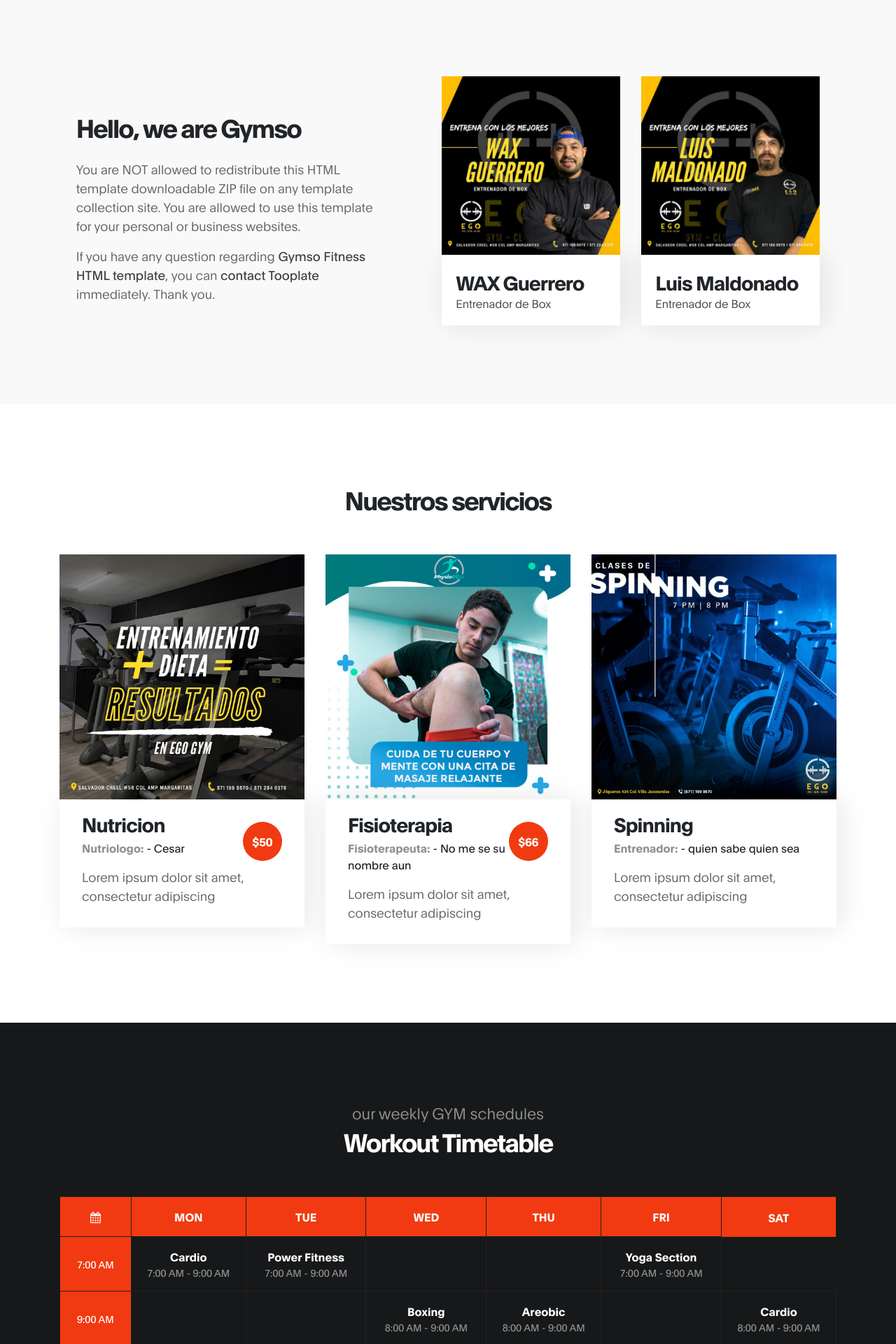
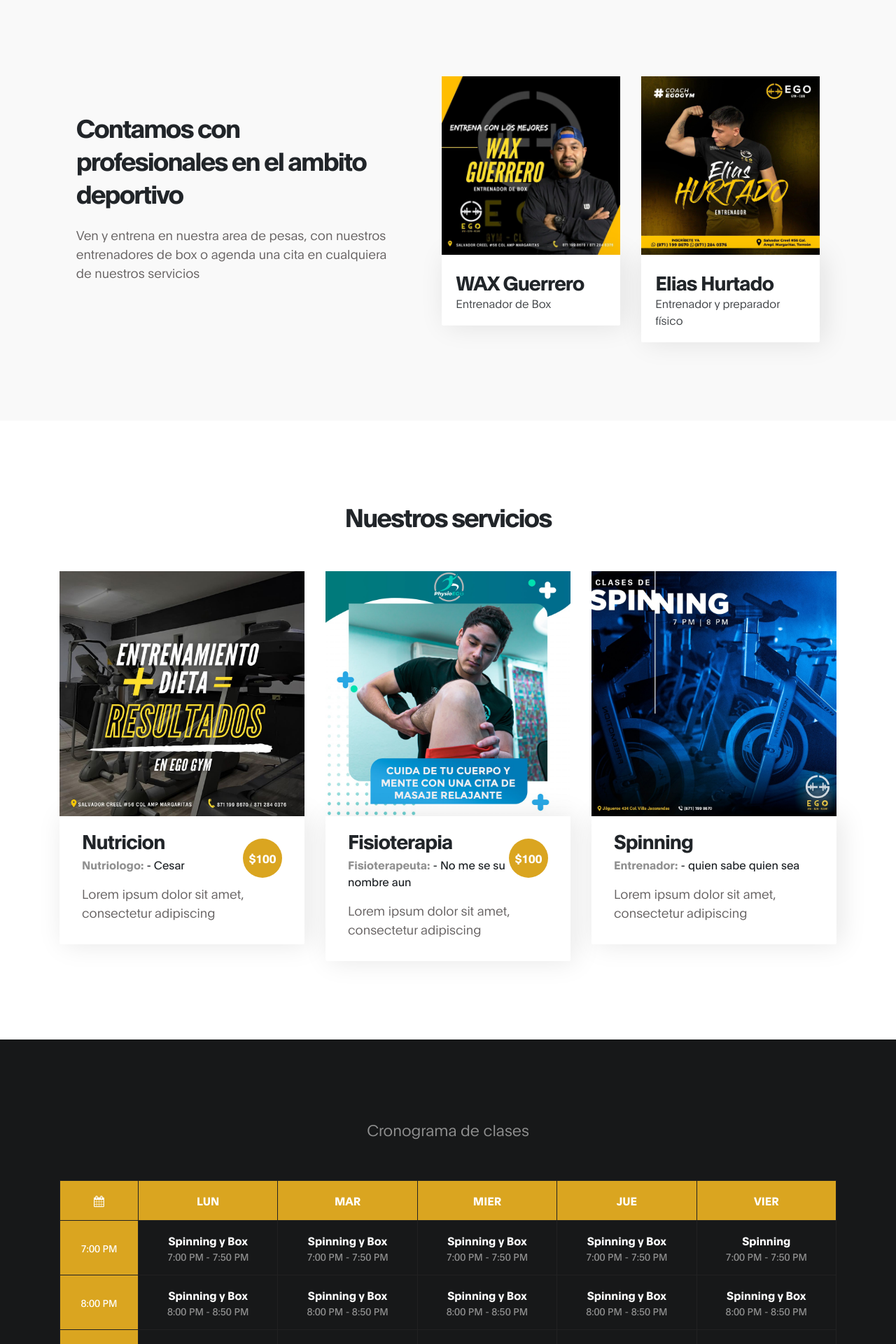
Before and after one commit to ReneArteaga22/EGOGYM, a PHP site: page / in a window 1280 px wide. Shown: the part 1280-3200 px from the top of the page at 70% size. Run offline with PHP 8.4, Linux system fonts and the light colour scheme; some libraries are stand-ins or nearby versions.

Commit message:
Nuevo index

```diff
--- a/EGOGYM2/css/egogym.css
+++ b/EGOGYM2/css/egogym.css
@@ -33,7 +33,7 @@
     --white-color:          #ffffff;
     --dark-color:           #171819;
     --about-bg-color:       #f9f9f9;
-
+    --egogym-yellow: goldenrod;
     --gray-color:           #909090;
     --link-color:           #404040;
     --p-color:              #666262;
@@ -390,7 +390,7 @@
   }
 
   .class-price {
-    background: var(--primary-color);
+    background: var(--egogym-yellow);
     border-radius: var(--border-radius-large);
     color: var(--white-color);
     font-weight: var(--font-weight-bold);
@@ -446,7 +446,7 @@
 
   .table .thead-light th,
   .schedule-table tr td:first-child {
-    background: var(--primary-color);
+    background: var(--egogym-yellow);
     border: 1px solid #212122;
     color: var(--white-color);
   }
--- a/EGOGYM2/index.html
+++ b/EGOGYM2/index.html
@@ -67,11 +67,6 @@
                     </li>
                 </ul>
 
-                <ul class="social-icon ml-lg-3">
-                    <li><a href="https://fb.com/tooplate" class="fa fa-facebook"></a></li>
-                    <li><a href="#" class="fa fa-twitter"></a></li>
-                    <li><a href="#" class="fa fa-instagram"></a></li>
-                </ul>
             </div>
 
         </div>
@@ -116,24 +111,24 @@
 
                     <p data-aos="fade-up" data-aos-delay="200">Conviertete en miembro de nuestro gimnasio y accede a los diferentes <a href="#serv">SERVICIOS </a>con los que contamos. Entrena ahora y eleva tu EGO.</p>
 
-                    <a href="#" class="btn custom-btn bg-color mt-3" data-aos="fade-up" data-aos-delay="300" data-toggle="modal" data-target="#membershipForm">Become a member today</a>
+                    <a href="#" class="btn custom-btn bg-color mt-3" data-aos="fade-up" data-aos-delay="300" data-toggle="modal" data-target="#registro">Registrate ahora</a>
                 </div>
 
                 <div class="mr-lg-auto mt-3 col-lg-4 col-md-6 col-12">
                      <div class="about-working-hours">
                           <div>
 
-                                <h2 class="mb-4 text-white" data-aos="fade-up" data-aos-delay="500">Working hours</h2>
+                                <h2 class="mb-4 text-white" data-aos="fade-up" data-aos-delay="500">Horarios del Gym</h2>
 
-                               <strong class="d-block" data-aos="fade-up" data-aos-delay="600">Sunday : Closed</strong>
+                               <strong class="d-block" data-aos="fade-up" data-aos-delay="600">Domingos : Cerrado</strong>
 
-                               <strong class="mt-3 d-block" data-aos="fade-up" data-aos-delay="700">Monday - Friday</strong>
+                               <strong class="mt-3 d-block" data-aos="fade-up" data-aos-delay="700">Lunes - Viernes</strong>
 
-                                <p data-aos="fade-up" data-aos-delay="800">7:00 AM - 10:00 PM</p>
+                                <p data-aos="fade-up" data-aos-delay="800">6:00 AM - 11:00 PM</p>
 
-                                <strong class="mt-3 d-block" data-aos="fade-up" data-aos-delay="700">Saturday</strong>
+                                <strong class="mt-3 d-block" data-aos="fade-up" data-aos-delay="700">Sabados</strong>
 
-                                <p data-aos="fade-up" data-aos-delay="800">6:00 AM - 4:00 PM</p>
+                                <p data-aos="fade-up" data-aos-delay="800">6:00 AM - 3:00 PM</p>
                                </div>
                           </div>
                      </div>
@@ -150,11 +145,11 @@
                     <div class="row">
 
                             <div class="mt-lg-5 mb-lg-0 mb-4 col-lg-5 col-md-10 mx-auto col-12">
-                                <h2 class="mb-4" data-aos="fade-up" data-aos-delay="300">Hello, we are Gymso</h2>
+                                <h2 class="mb-4" data-aos="fade-up" data-aos-delay="300">Contamos con profesionales en el ambito deportivo</h2>
 
-                                <p data-aos="fade-up" data-aos-delay="400">You are NOT allowed to redistribute this HTML template downloadable ZIP file on any template collection site. You are allowed to use this template for your personal or business websites.</p>
+                                <p data-aos="fade-up" data-aos-delay="400">Ven y entrena en nuestra area de pesas, con nuestros entrenadores de box o agenda una cita en cualquiera de nuestros servicios<p>
 
-                                <p data-aos="fade-up" data-aos-delay="500">If you have any question regarding <a rel="nofollow" href="https://www.tooplate.com/view/2119-gymso-fitness" target="_parent">Gymso Fitness HTML template</a>, you can <a rel="nofollow" href="https://www.tooplate.com/contact" target="_parent">contact Tooplate</a> immediately. Thank you.</p>
+
 
                             </div>
 
@@ -174,12 +169,12 @@
 
                             <div class="mr-lg-auto mt-5 mt-lg-0 mt-md-0 col-lg-3 col-md-6 col-12" data-aos="fade-up" data-aos-delay="800">
                                 <div class="team-thumb">
-                                    <img src="images/class/boxluis.jpg" class="img-fluid" alt="Trainer">
+                                    <img src="images/class/eliasego.jpg" class="img-fluid" alt="Trainer">
 
                                     <div class="team-info d-flex flex-column">
 
-                                        <h3>Luis Maldonado</h3>
-                                        <span>Entrenador de Box</span>
+                                        <h3>Elias Hurtado</h3>
+                                        <span>Entrenador y preparador físico</span>
 
 
                                     </div>
@@ -211,7 +206,7 @@
 
                                         <span><strong>Nutriologo:</strong> - Cesar</span>
 
-                                        <span class="class-price">$50</span>
+                                        <span class="class-price">$100</span>
 
                                         <p class="mt-3">Lorem ipsum dolor sit amet, consectetur adipiscing</p>
                                     </div>
@@ -227,7 +222,7 @@
 
                                         <span><strong>Fisioterapeuta:</strong> - No me se su nombre aun</span>
 
-                                        <span class="class-price">$66</span>
+                                        <span class="class-price">$100</span>
 
                                         <p class="mt-3">Lorem ipsum dolor sit amet, consectetur adipiscing</p>
                                     </div>
@@ -260,9 +255,9 @@
                     <div class="row">
 
                             <div class="col-lg-12 col-12 text-center">
-                                <h6 data-aos="fade-up">our weekly GYM schedules</h6>
+                                <h6 data-aos="fade-up">Cronograma de clases</h6>
 
-                                <h2 class="text-white" data-aos="fade-up" data-aos-delay="200">Workout Timetable</h2>
+                                <h2 class="text-white" data-aos="fade-up" data-aos-delay="200"></h2>
                              </div>
 
                              <div class="col-lg-12 py-5 col-md-12 col-12">
@@ -270,90 +265,110 @@
 
                                      <thead class="thead-light">
                                          <th><i class="fa fa-calendar"></i></th>
-                                         <th>Mon</th>
-                                         <th>Tue</th>
-                                         <th>Wed</th>
-                                         <th>Thu</th>
-                                         <th>Fri</th>
-                                         <th>Sat</th>
+                                         <th>Lun</th>
+                                         <th>Mar</th>
+                                         <th>Mier</th>
+                                         <th>Jue</th>
+                                         <th>Vier</th>
+
                                      </thead>
 
                                      <tbody>
                                          <tr>
-                                            <td><small>7:00 am</small></td>
+                                            <td><small>7:00 pm</small></td>
                                             <td>
-                                                <strong>Cardio</strong>
-                                                <span>7:00 am - 9:00 am</span>
+                                                <strong>Spinning y Box</strong>
+                                                <span>7:00 pm - 7:50 pm</span>
                                             </td>
                                             <td>
-                                                <strong>Power Fitness</strong>
-                                                <span>7:00 am - 9:00 am</span>
+                                                <strong>Spinning y Box</strong>
+                                                <span>7:00 pm - 7:50 pm</span>
                                             </td>
-                                            <td></td>
-                                            <td></td>
                                             <td>
-                                                <strong>Yoga Section</strong>
-                                                <span>7:00 am - 9:00 am</span>
+                                                <strong>Spinning y Box</strong>
+                                                <span>7:00 pm - 7:50 pm</span>
+                                            </td>
+                                            <td>
+                                                <strong>Spinning y Box</strong>
+                                                <span>7:00 pm - 7:50 pm</span>
+                                            </td>
+                                            <td>
+                                                <strong>Spinning</strong>
+                                                <span>7:00 pm - 7:50 pm</span>
                                             </td>
                                          </tr>
 
                                          <tr>
-                                            <td><small>9:00 am</small></td>
-                                            <td></td>
-                                            <td></td>
+                                            <td><small>8:00 pm</small></td>
                                             <td>
-                                                <strong>Boxing</strong>
-                                                <span>8:00 am - 9:00 am</span>
+                                                <strong>Spinning y Box</strong>
+                                                <span>8:00 pm - 8:50 pm</span>
+                                            </td>
+                                           <td>
+                                                <strong>Spinning y Box</strong>
+                                                <span>8:00 pm - 8:50 pm</span>
                                             </td>
                                             <td>
-                                                <strong>Areobic</strong>
-                                                <span>8:00 am - 9:00 am</span>
+                                                <strong>Spinning y Box</strong>
+                                                <span>8:00 pm - 8:50 pm</span>
                                             </td>
-                                            <td></td>
                                             <td>
-                                                <strong>Cardio</strong>
-                                                <span>8:00 am - 9:00 am</span>
+                                                <strong>Spinning y Box</strong>
+                                                <span>8:00 pm - 8:50 pm</span>
+                                            </td>
+                                            <td>
+                                                <strong>Spinning y Box</strong>
+                                                <span>8:00 pm - 8:50 pm</span>
                                             </td>
                                          </tr>
 
                                          <tr>
-                                            <td><small>11:00 am</small></td>
-                                            <td></td>
+                                            <td><small>09:00 pm</small></td>
                                             <td>
-                                                <strong>Boxing</strong>
-                                                <span>11:00 am - 2:00 pm</span>
+                                                <strong>Spinning y Box</strong>
+                                                <span>9:00 pm - 9:50 pm</span>
                                             </td>
                                             <td>
-                                                <strong>Areobic</strong>
-                                                <span>11:30 am - 3:30 pm</span>
+                                                <strong>Spinning y Box</strong>
+                                                <span>9:00 pm - 9:50 pm</span>
                                             </td>
-                                            <td></td>
                                             <td>
-                                                <strong>Body work</strong>
-                                                <span>11:50 am - 5:20 pm</span>
+                                                <strong>Spinning y Box</strong>
+                                                <span>9:00 pm - 9:50 pm</span>
+                                            </td>
+                                            <td>
+                                                <strong>Spinning y Box</strong>
+                                                <span>9:00 pm - 9:50 pm</span>
+                                            </td>
+                                            <td>
+                                                <strong>Spinning y Box</strong>
+                                                <span>9:00 pm - 9:50 pm</span>
                                             </td>
                                          </tr>
 
                                          <tr>
-                                            <td><small>2:00 pm</small></td>
+                                            <td><small>10:00 pm</small></td>
                                             <td>
-                                                <strong>Boxing</strong>
-                                                <span>2:00 pm - 4:00 pm</span>
+                                                <strong>Spinning y Box</strong>
+                                                <span>10:00 pm - 10:50 pm</span>
                                             </td>
                                             <td>
-                                                <strong>Power lifting</strong>
-                                                <span>3:00 pm - 6:00 pm</span>
+                                                <strong>Spinning y Box</strong>
+                                                <span>10:00 pm - 10:50 pm</span>
                                             </td>
-                                            <td></td>
                                             <td>
-                                                <strong>Cardio</strong>
-                                                <span>6:00 pm - 9:00 pm</span>
+                                                <strong>Spinning y Box</strong>
+                                                <span>10:00 pm - 10:50 pm</span>
                                             </td>
-                                            <td></td>
                                             <td>
-                                                <strong>Crossfit</strong>
-                                                <span>5:00 pm - 7:00 pm</span>
+                                                <strong>Spinning y Box</strong>
+                                                <span>10:00 pm - 10:50 pm</span>
                                             </td>
+                                            <td>
+                                                <strong>Spinning y Box</strong>
+                                                <span>10:00 pm - 10:50 pm</span>
+                                            </td>
+
                                          </tr>
                                      </tbody>
                                  </table>
@@ -370,23 +385,19 @@
                <div class="row">
 
                     <div class="ml-auto col-lg-5 col-md-6 col-12">
-                        <h2 class="mb-4 pb-2" data-aos="fade-up" data-aos-delay="200">Feel free to ask anything</h2>
 
-                        <form action="#" method="post" class="contact-form webform" data-aos="fade-up" data-aos-delay="400" role="form">
-                            <input type="text" class="form-control" name="cf-name" placeholder="Name">
 
-                            <input type="email" class="form-control" name="cf-email" placeholder="Email">
-
-                            <textarea class="form-control" rows="5" name="cf-message" placeholder="Message"></textarea>
-
-                            <button type="submit" class="form-control" id="submit-button" name="submit">Send Message</button>
-                        </form>
+                <ul class="social-icon ml-lg-3">
+                    <li><a href="https://www.facebook.com/egogymclub" class="fa fa-facebook" style="color: goldenrod;"></a>Facebook EGOGYM</li>
+                    <li><a href="#" class="fa fa-twitter" style="color: goldenrod;"></a>Twitter EGOGYM</li>
+                    <li><a href="#" class="fa fa-instagram" style="color: goldenrod;"></a>Siguenos en instagram</li>
+                </ul>
                     </div>
 
                     <div class="mx-auto mt-4 mt-lg-0 mt-md-0 col-lg-5 col-md-6 col-12">
-                        <h2 class="mb-4" data-aos="fade-up" data-aos-delay="600">Where you can <span>find us</span></h2>
+                        <h2 class="mb-4" data-aos="fade-up" data-aos-delay="600">Donde nos <span>encontramos</span></h2>
 
-                        <p data-aos="fade-up" data-aos-delay="800"><i class="fa fa-map-marker mr-1"></i> 120-240 Rio de Janeiro - State of Rio de Janeiro, Brazil</p>
+                        <p data-aos="fade-up" data-aos-delay="800"><i class="fa fa-map-marker mr-1" style="color: goldenrod;"></i> Calz Salvador Creel 56, Las Margaritas, 27130 Torreón, Coah.</p>
 <!-- How to change your own map point
 	1. Go to Google Maps
 	2. Click on your location point
@@ -394,7 +405,7 @@
 	4. Copy only URL and paste it within the src="" field below
 -->
                         <div class="google-map" data-aos="fade-up" data-aos-delay="900">
-                           <iframe src="https://maps.google.com/maps?q=Av.+Lúcio+Costa,+Rio+de+Janeiro+-+RJ,+Brazil&t=&z=13&ie=UTF8&iwloc=&output=embed" width="1920" height="250" frameborder="0" style="border:0;" allowfullscreen=""></iframe>
+                            <iframe src="https://www.google.com/maps/embed?pb=!1m18!1m12!1m3!1d636.2591289677584!2d-103.44351214827108!3d25.56417483599099!2m3!1f0!2f0!3f0!3m2!1i1024!2i768!4f13.1!3m3!1m2!1s0x868fdb22cc71d329%3A0x69bf515e20ae8a00!2sEgo%20Gym%20club!5e0!3m2!1ses!2smx!4v1689127849312!5m2!1ses!2smx" width="600" height="450" style="border:0;" allowfullscreen="" loading="lazy" referrerpolicy="no-referrer-when-downgrade"></iframe>
                         </div>
                     </div>
 
@@ -408,20 +419,7 @@
           <div class="container">
                <div class="row">
 
-                    <div class="ml-auto col-lg-4 col-md-5">
-                        <p class="copyright-text">Copyright &copy; 2020 Gymso Fitness Co.
 
-                        <br>Design: <a href="https://www.tooplate.com">Tooplate</a></p>
-                    </div>
-
-                    <div class="d-flex justify-content-center mx-auto col-lg-5 col-md-7 col-12">
-                        <p class="mr-4">
-                            <i class="fa fa-envelope-o mr-1"></i>
-                            <a href="#">hello@company.co</a>
-                        </p>
-
-                        <p><i class="fa fa-phone mr-1"></i> 010-020-0840</p>
-                    </div>
 
                </div>
           </div>
@@ -434,7 +432,7 @@
         <div class="modal-content">
           <div class="modal-header">
 
-            <h2 class="modal-title" id="membershipFormLabel">Membership Form</h2>
+            <h2 class="modal-title" id="membershipFormLabel">Inicia Sesión</h2>
 
             <button type="button" class="close" data-dismiss="modal" aria-label="Close">
               <span aria-hidden="true">&times;</span>
@@ -443,29 +441,70 @@
 
           <div class="modal-body">
             <form class="membership-form webform" role="form">
-                <input type="text" class="form-control" name="cf-name" placeholder="John Doe">
 
-                <input type="email" class="form-control" name="cf-email" placeholder="Johndoe@gmail.com">
 
-                <input type="tel" class="form-control" name="cf-phone" placeholder="123-456-7890" pattern="[0-9]{3}-[0-9]{3}-[0-9]{4}" required>
+                <input type="email" class="form-control" name="email" placeholder="Escribe tu correo">
 
-                <textarea class="form-control" rows="3" name="cf-message" placeholder="Additional Message"></textarea>
+                <input type="text" class="form-control" name="contraseña" placeholder="Escribe tu contraseña">
 
-                <button type="submit" class="form-control" id="submit-button" name="submit">Submit Button</button>
 
-                <div class="custom-control custom-checkbox">
-                    <input type="checkbox" class="custom-control-input" id="signup-agree">
-                    <label class="custom-control-label text-small text-muted" for="signup-agree">I agree to the <a href="#">Terms &amp;Conditions</a>
-                    </label>
-                </div>
+                <button type="submit" class="form-control" id="submit-button" name="submit">Ingresar</button>
+                <p>¿No tienes sesión?</p><a href="#" data-toggle="modal" data-target="#registro">¡Registrate!</a>
+
             </form>
           </div>
 
           <div class="modal-footer"></div>
 
+
+
         </div>
       </div>
     </div>
+    <div class="modal fade" id="registro" tabindex="-1" role="dialog" aria-labelledby="membershipFormLabel" aria-hidden="true">
+        <div class="modal-dialog" role="document">
+
+          <div class="modal-content">
+            <div class="modal-header">
+
+              <h2 class="modal-title" id="membershipFormLabel">Crea un perfil</h2>
+
+              <button type="button" class="close" data-dismiss="modal" aria-label="Close">
+                <span aria-hidden="true">&times;</span>
+              </button>
+            </div>
+
+            <d class="modal-body">
+              <form class="membership-form webform" role="form" action="scripts/guardauser.php" method="post">
+
+                  <input type="text" class="form-control" name="nombre" placeholder="Nombre">
+                  <input type="text" class="form-control" name="ap_paterno" placeholder="Apellido Paterno">
+                  <input type="text" class="form-control" name="ap_materno" placeholder="Apellido Materno">
+                  <input type="email" class="form-control" name="correo" placeholder="Escribe tu correo">
+                  <input type="text" class="form-control" name="contraseña" placeholder="Escribe tu contraseña">
+                  <div class="form-check form-check-inline">
+                    <input class="form-check-input" type="radio" name="sexo" id="inlineRadio1" value="1">
+                    <label class="form-check-label" for="inlineRadio1">Hombre</label>
+                  </div>
+                  <div class="form-check form-check-inline">
+                    <input class="form-check-input" type="radio" name="sexo" id="inlineRadio2" value="2">
+                    <label class="form-check-label" for="inlineRadio2">Mujer</label>
+                  </div>
+                  <input type="date" class="form-control" name="fecha_nacimiento">
+                  <button type="submit" class="form-control" id="submit-button" name="submit">Guardar</button>
+
+
+              </form>
+            </div>
+
+            <div class="modal-footer"></div>
+
+
+
+          </div>
+        </div>
+      </div>
+
 
 
 
```
Also changed, not shown: other parts of EGOGYM2/css/egogym.css (+14 -13 lines), EGOGYM2/class/database.php (added, +61 -0 lines), EGOGYM2/scripts/guardauser.php (added, +40 -0 lines), EGOGYM2/images/class/eliasego.jpg (added), EGOGYM2/images/class/team/portada.jpg (added), EGOGYM2/images/class/team/team-image.jpg (renamed from EGOGYM2/images/team/team-image.jpg), EGOGYM2/images/class/team/team-image01.jpg (renamed from EGOGYM2/images/team/team-image01.jpg), README.md (deleted).
